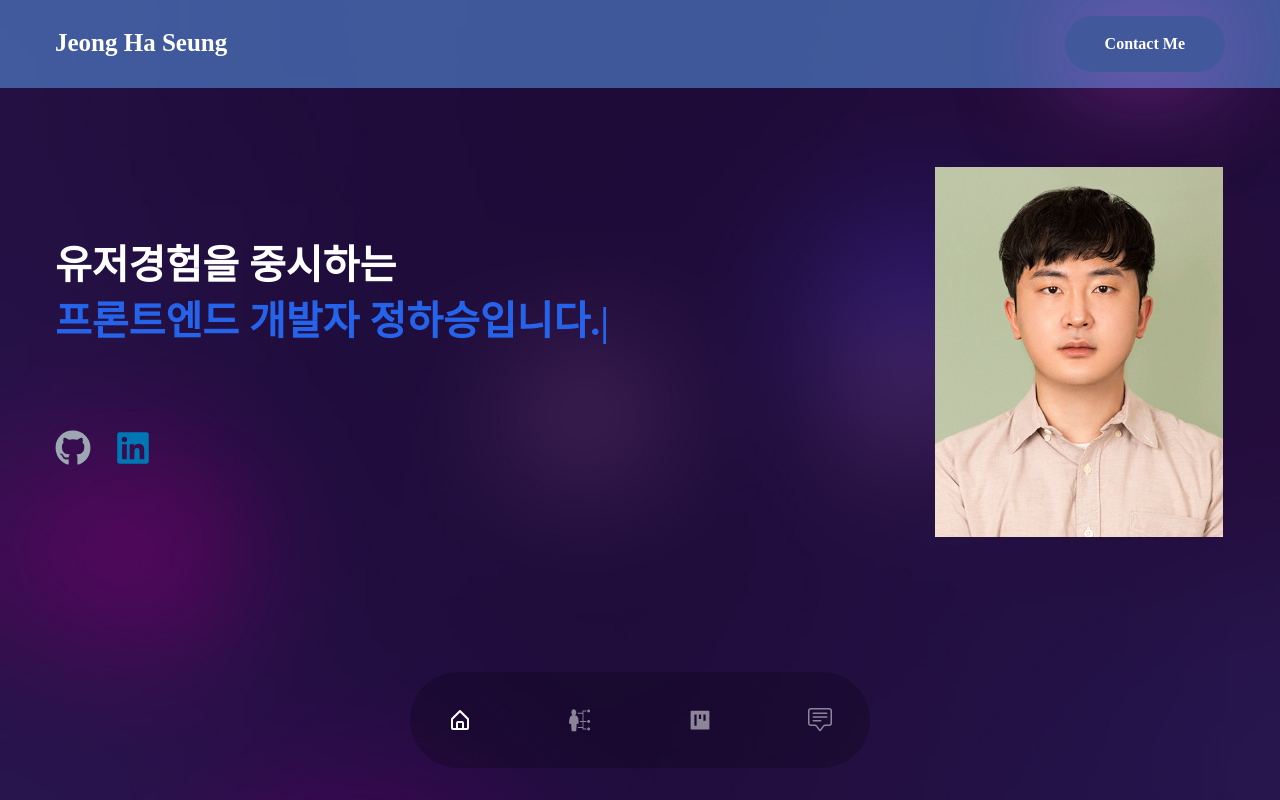
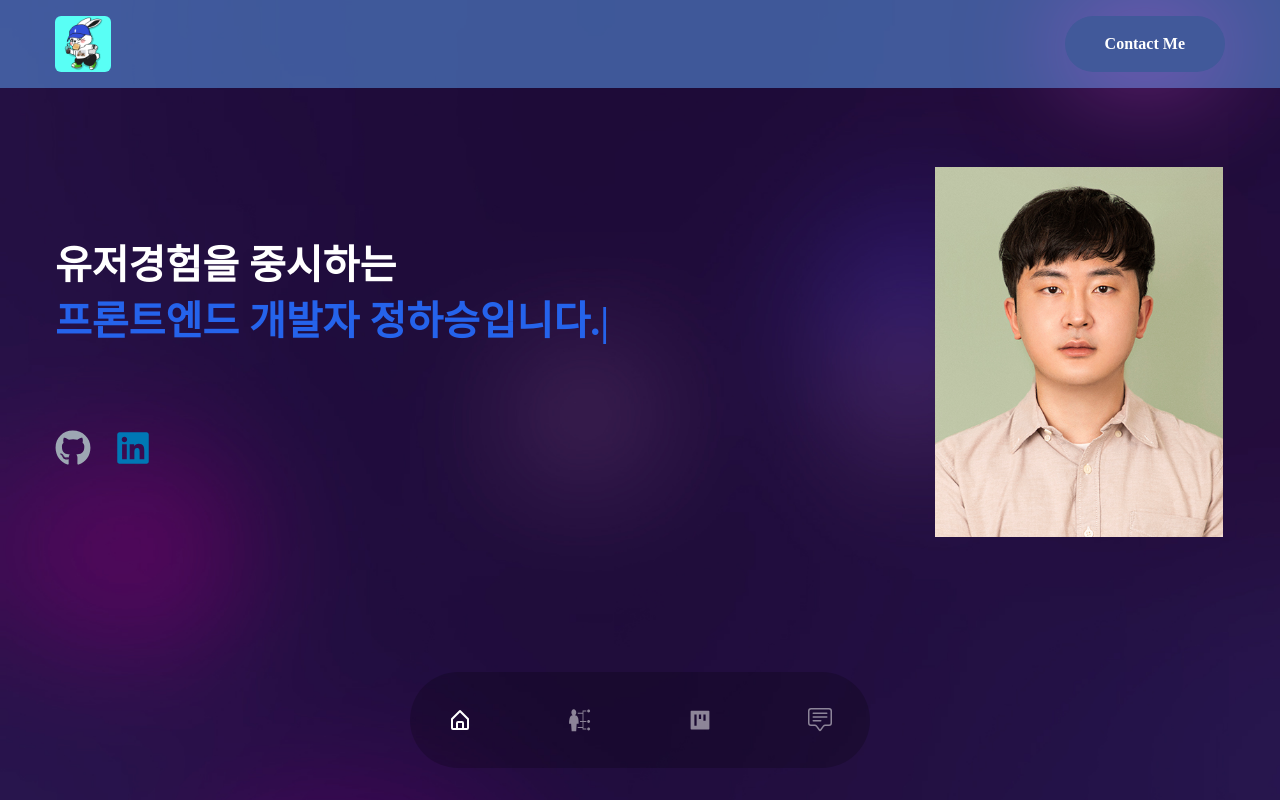
Before and after one commit to HA-SEUNG-JEONG/react-portfolio, a React (Create React App) app: page / in a window 1280 px wide. Shown: the top 800 px of the page. Built offline with nearby package versions, Linux system fonts and the light colour scheme.

Commit message:
Style : Home 버튼 교체

```diff
--- a/src/components/Header.tsx
+++ b/src/components/Header.tsx
@@ -1,4 +1,5 @@
 import { Link } from "react-scroll";
+import HomeLogo from "../assets/dev-jeans.png";
 
 const Header = () => {
   return (
@@ -6,9 +7,13 @@ const Header = () => {
       <div className="container mx-auto">
         <div className="flex justify-between items-center">
           <Link to="home" smooth={true}>
-            <span className="cursor-pointer font-bold text-[25px]">
-              Jeong Ha Seung
-            </span>
+            <img
+              className="rounded-md cursor-pointer"
+              src={HomeLogo}
+              alt="logo"
+              width="56"
+              height="56"
+            />
           </Link>
           <Link to="contact" smooth={true}>
             <button className="btn btn-lg">
```
Also changed, not shown: src/assets/dev-jeans.png (added).
